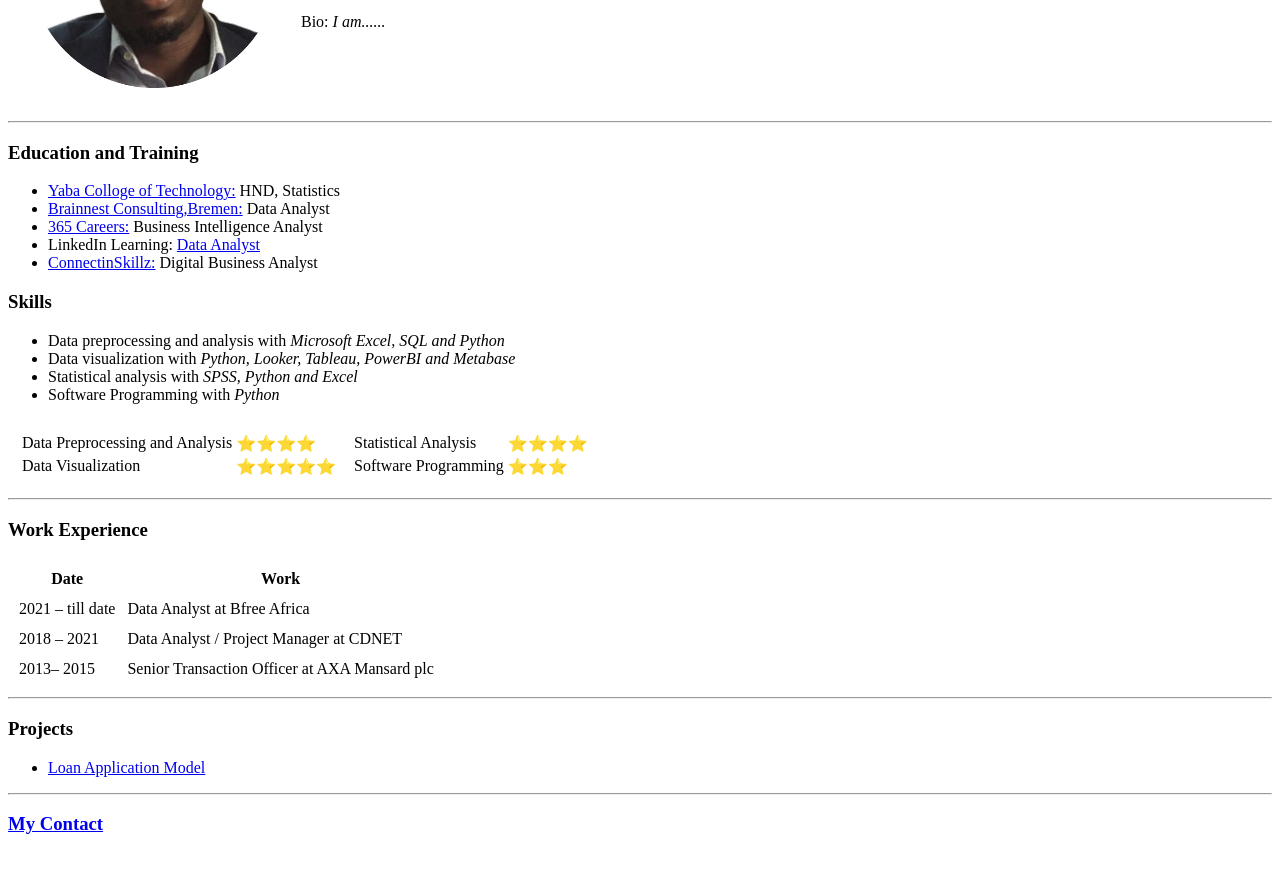
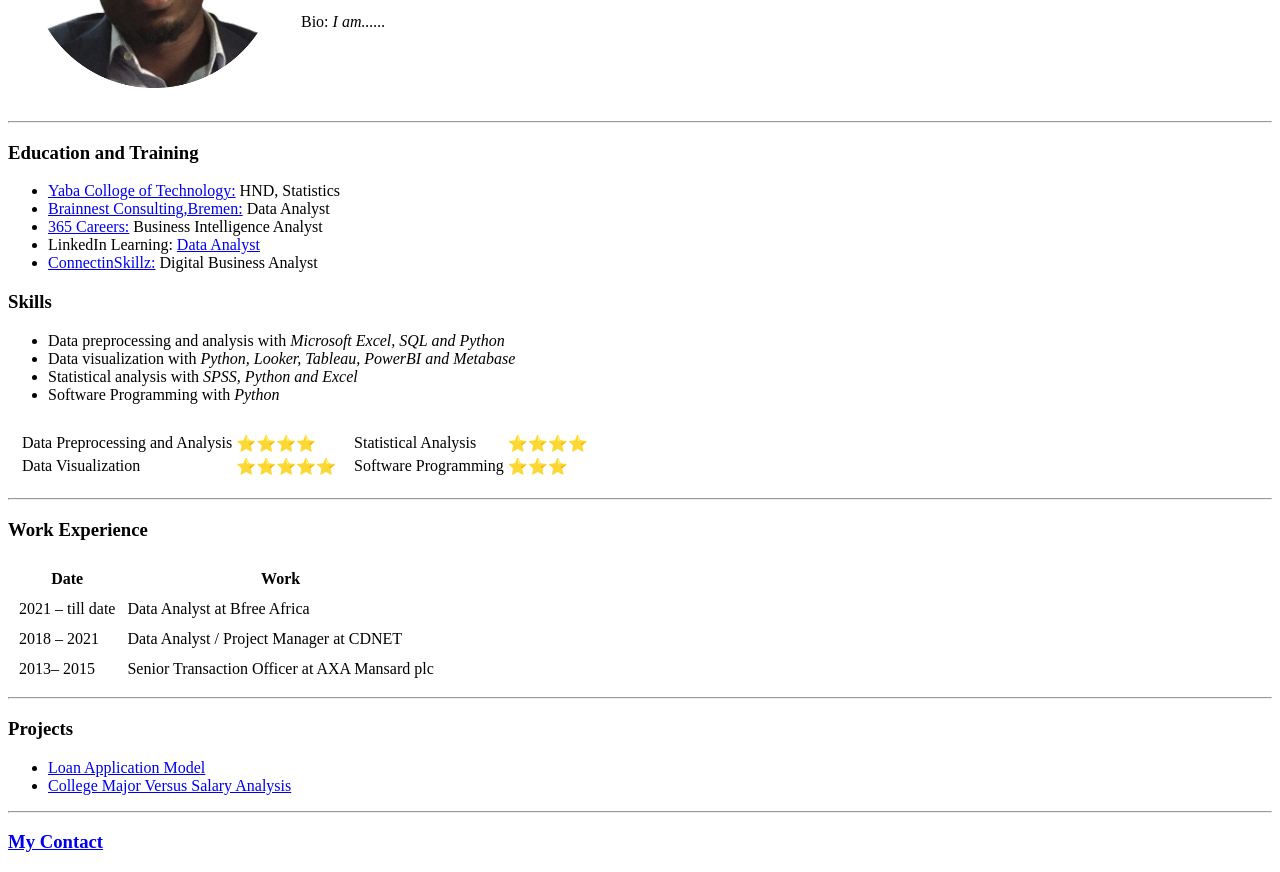
Before and after one commit to AnthonyBadmus/cv, a plain HTML site: page index.html in a window 1280 px wide. Shown: the part 191-1063 px from the top of the page. Drawn offline with Linux system fonts and the light colour scheme.

Commit message:
Update index.html
Added College Major Versus Salary Analysis

```diff
--- a/index.html
+++ b/index.html
@@ -95,6 +95,8 @@
         <h3><strong>Projects</strong></h3>
         <ul>
             <li><a href="https://colab.research.google.com/drive/1R8qjAEUu6J2lS6ZqC1LdxnRYdaKqxlpu#scrollTo=E6OL3zbh3KEw">Loan Application Model</a></li>
+            <li><a href="http://localhost:63342/Web_CV/College%20Major%20versus%20Salary%20Analysis.html?_ijt=njf9iquie03e42nidu2800fpfb&_ij_reload=RELOAD_ON_SAVE">College Major Versus Salary Analysis</a></li>
+
 
         </ul>
 
```
